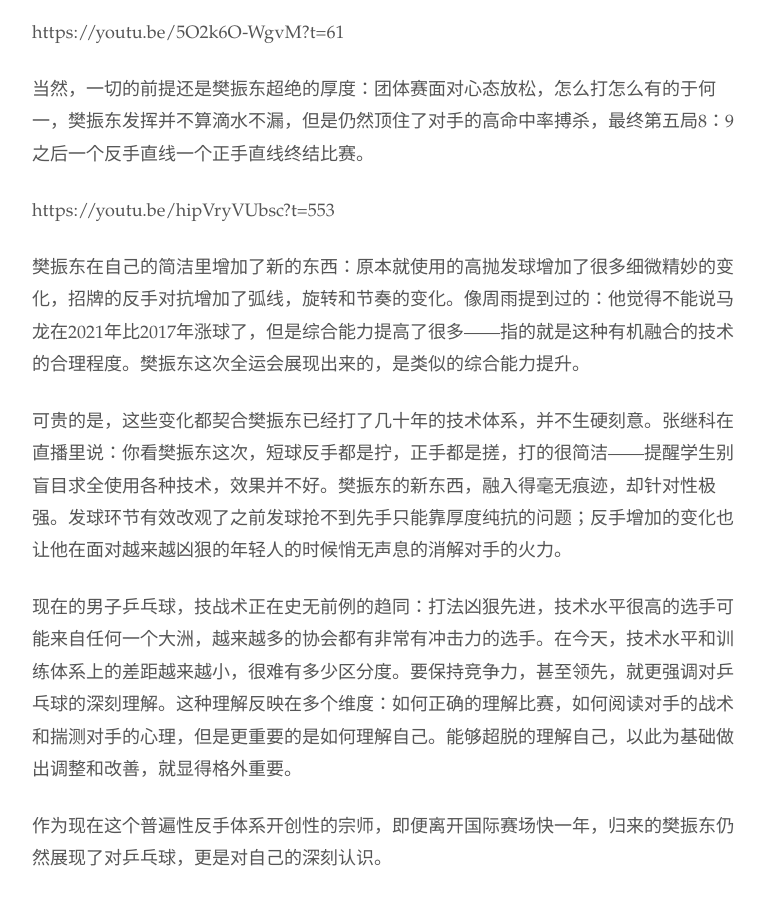
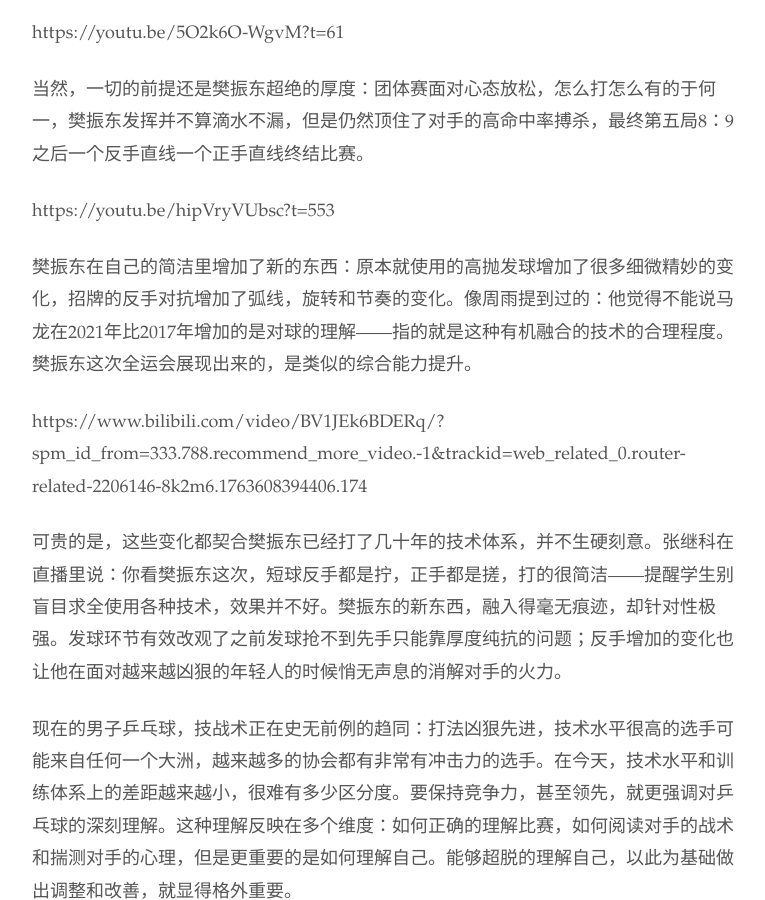
Before and after one commit to readandchedan/readandchedan.github.io, a Jekyll site: the page built from _posts/tabletennis/_posts/2025-11-19-fan-zhendong-getting-better.md, in a window 1280 px wide and 900 px high, scrolled down 1452 px. Shown: the whole window, without its empty margins (256-1021 px from the left). Built offline with Jekyll 4.4.1, drawn with Linux system fonts in a browser that asks for light colours.

Commit message:
adjust reference

```diff
--- a/_posts/tabletennis/_posts/2025-11-19-fan-zhendong-getting-better.md
+++ b/_posts/tabletennis/_posts/2025-11-19-fan-zhendong-getting-better.md
@@ -37,7 +37,9 @@ https://youtu.be/5O2k6O-WgvM?t=61
 
 https://youtu.be/hipVryVUbsc?t=553
 
-樊振东在自己的简洁里增加了新的东西：原本就使用的高抛发球增加了很多细微精妙的变化，招牌的反手对抗增加了弧线，旋转和节奏的变化。像周雨提到过的：他觉得不能说马龙在2021年比2017年涨球了，但是综合能力提高了很多——指的就是这种有机融合的技术的合理程度。樊振东这次全运会展现出来的，是类似的综合能力提升。
+樊振东在自己的简洁里增加了新的东西：原本就使用的高抛发球增加了很多细微精妙的变化，招牌的反手对抗增加了弧线，旋转和节奏的变化。像周雨提到过的：他觉得不能说马龙在2021年比2017年增加的是对球的理解——指的就是这种有机融合的技术的合理程度。樊振东这次全运会展现出来的，是类似的综合能力提升。
+
+https://www.bilibili.com/video/BV1JEk6BDERq/?spm_id_from=333.788.recommend_more_video.-1&trackid=web_related_0.router-related-2206146-8k2m6.1763608394406.174
 
 可贵的是，这些变化都契合樊振东已经打了几十年的技术体系，并不生硬刻意。张继科在直播里说：你看樊振东这次，短球反手都是拧，正手都是搓，打的很简洁——提醒学生别盲目求全使用各种技术，效果并不好。樊振东的新东西，融入得毫无痕迹，却针对性极强。发球环节有效改观了之前发球抢不到先手只能靠厚度纯抗的问题；反手增加的变化也让他在面对越来越凶狠的年轻人的时候悄无声息的消解对手的火力。
 
```
